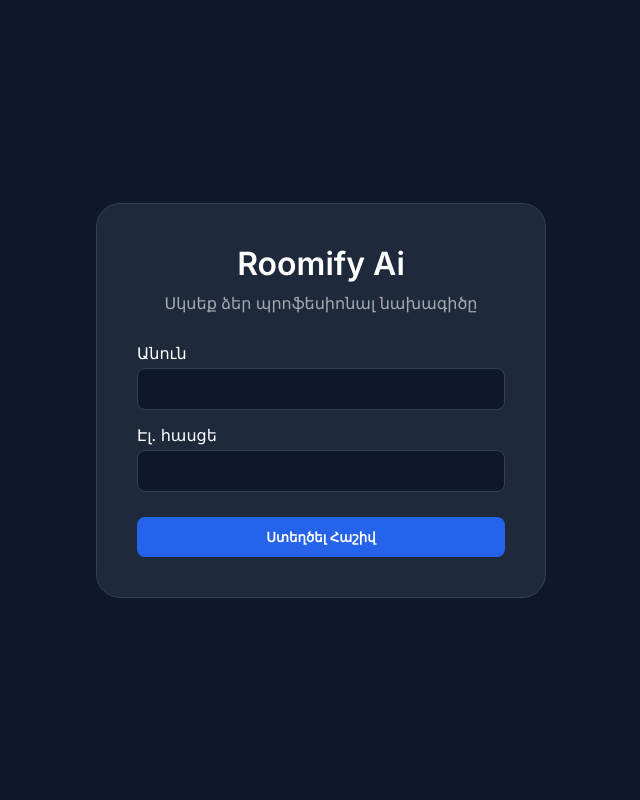
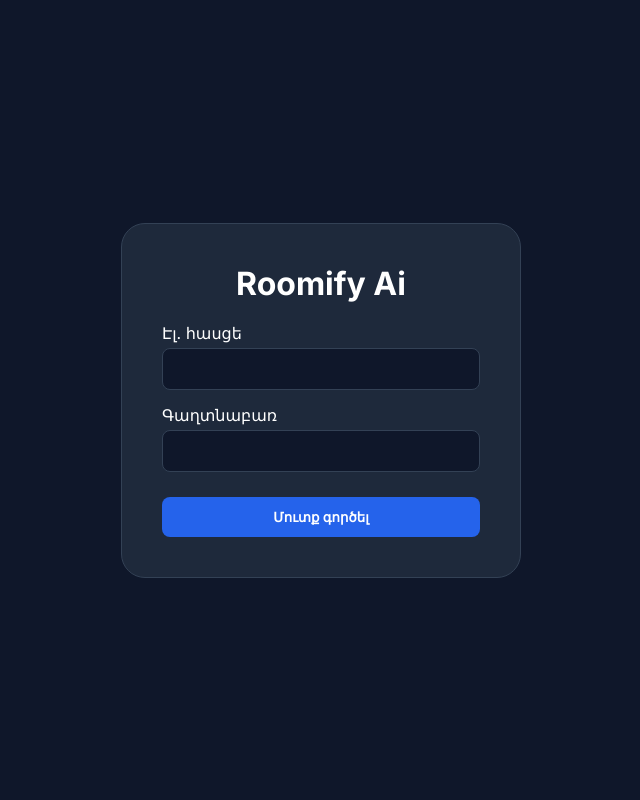
Before and after one commit to aletasevoyan382-glitch/RoomifyAI-V2, a Flask app: page / in a window 1280 px wide. Shown: the whole page, without its empty margins (319-959 px from the left). Run offline with Flask 3, Linux system fonts and the light colour scheme.

Commit message:
Update index.html

```diff
--- a/templates/index.html
+++ b/templates/index.html
@@ -3,93 +3,101 @@
 <head>
     <meta charset="UTF-8">
     <meta name="viewport" content="width=device-width, initial-scale=1.0">
-    <title>Roomify Ai - Pro Designer</title>
-    <link href="https://fonts.googleapis.com/css2?family=Inter:wght@300;400;600&display=swap" rel="stylesheet">
+    <title>Roomify Ai - Pro Suite</title>
+    <link href="https://fonts.googleapis.com/css2?family=Inter:wght@300;400;600;700&display=swap" rel="stylesheet">
     <style>
-        :root { --primary: #2563eb; --dark: #0f172a; --2d-bg: #ffffff; --3d-bg: #1a1a1a; }
+        :root { --primary: #2563eb; --dark: #0f172a; --canvas-2d: #ffffff; --canvas-3d: #1a1a1a; }
         * { margin: 0; padding: 0; box-sizing: border-box; font-family: 'Inter', sans-serif; }
         body { background: var(--dark); color: white; overflow: hidden; }
 
-        /* Auth & Dashboard */
-        .full-screen { position: fixed; inset: 0; display: flex; align-items: center; justify-content: center; z-index: 2000; background: var(--dark); }
-        .card { background: #1e293b; padding: 40px; border-radius: 24px; width: 100%; max-width: 450px; text-align: center; border: 1px solid #334155; }
+        /* Auth Screen */
+        .full-screen { position: fixed; inset: 0; background: var(--dark); display: flex; align-items: center; justify-content: center; z-index: 3000; }
+        .card { background: #1e293b; padding: 40px; border-radius: 24px; width: 100%; max-width: 400px; text-align: center; border: 1px solid #334155; }
         .input-group { text-align: left; margin-bottom: 15px; }
         .input-group input { width: 100%; padding: 12px; background: #0f172a; border: 1px solid #334155; border-radius: 8px; color: white; margin-top: 5px; }
 
+        /* Dashboard */
+        .module-grid { display: grid; grid-template-columns: repeat(3, 1fr); gap: 20px; max-width: 900px; width: 90%; }
+        .module-card { background: #1e293b; padding: 40px; border-radius: 20px; cursor: pointer; border: 1px solid #334155; transition: 0.3s; text-align: center; }
+        .module-card:hover { border-color: var(--primary); transform: translateY(-10px); }
+
         /* Editor Layout */
         .editor-layout { display: grid; grid-template-columns: 280px 1fr; height: 100vh; }
-        .sidebar { background: #1e293b; border-right: 1px solid #334155; padding: 20px; z-index: 100; }
-        .furniture-grid { display: grid; grid-template-columns: 1fr 1fr; gap: 10px; margin-top: 20px; }
-        .item-card { background: #334155; padding: 10px; border-radius: 12px; cursor: pointer; text-align: center; transition: 0.2s; }
-        .item-card:hover { background: var(--primary); }
-        .item-card img { width: 100%; height: 60px; object-fit: contain; margin-bottom: 5px; filter: brightness(1.2); }
+        .sidebar { background: #1e293b; border-right: 1px solid #334155; padding: 20px; overflow-y: auto; }
+        .category-title { font-size: 0.75rem; text-transform: uppercase; color: #64748b; margin: 20px 0 10px; font-weight: 800; }
+        .furniture-grid { display: grid; grid-template-columns: 1fr 1fr; gap: 10px; }
+        .item-card { background: #334155; padding: 10px; border-radius: 12px; cursor: pointer; text-align: center; font-size: 0.7rem; }
+        .item-card img { width: 100%; height: 50px; object-fit: contain; margin-bottom: 5px; filter: brightness(1.1); }
 
-        /* Canvas Styles */
-        .canvas-area { position: relative; overflow: hidden; display: flex; align-items: center; justify-content: center; transition: 0.5s; }
-        #editor-canvas { background: var(--2d-bg); transition: 0.8s cubic-bezier(0.4, 0, 0.2, 1); box-shadow: 0 0 50px rgba(0,0,0,0.5); }
+        /* Canvas Area */
+        .canvas-area { position: relative; overflow: hidden; display: flex; align-items: center; justify-content: center; background: #e2e8f0; transition: 0.5s; }
+        #editor-canvas { background: white; transition: 0.8s cubic-bezier(0.4, 0, 0.2, 1); box-shadow: 0 0 50px rgba(0,0,0,0.2); }
 
-        /* Dashboard Modules */
-        .module-grid { display: grid; grid-template-columns: repeat(3, 1fr); gap: 20px; max-width: 900px; }
-        .module-card { background: #1e293b; padding: 40px; border-radius: 20px; cursor: pointer; border: 1px solid #334155; transition: 0.3s; }
-        .module-card:hover { transform: translateY(-10px); border-color: var(--primary); }
-
-        /* Floating Mode Switch */
-        .mode-switch { position: absolute; top: 30px; left: 50%; transform: translateX(-50%); display: flex; gap: 5px; background: rgba(255,255,255,0.9); padding: 5px; border-radius: 40px; box-shadow: 0 10px 30px rgba(0,0,0,0.2); z-index: 1000; }
-        .mode-btn { padding: 10px 30px; border-radius: 30px; border: none; cursor: pointer; font-weight: 700; transition: 0.3s; }
+        .mode-switch { position: absolute; top: 20px; left: 50%; transform: translateX(-50%); display: flex; background: white; padding: 5px; border-radius: 40px; box-shadow: 0 10px 30px rgba(0,0,0,0.1); z-index: 1000; }
+        .mode-btn { padding: 8px 25px; border-radius: 30px; border: none; cursor: pointer; font-weight: 700; color: #64748b; }
         .mode-btn.active { background: var(--primary); color: white; }
 
+        #scan-overlay { position: fixed; inset: 0; background: rgba(0,0,0,0.9); z-index: 4000; display: none; align-items: center; justify-content: center; flex-direction: column; }
         .hidden { display: none !important; }
-        .btn { width: 100%; padding: 12px; background: var(--primary); color: white; border: none; border-radius: 8px; cursor: pointer; font-weight: 600; margin-top: 10px; }
+        .btn-pro { background: var(--primary); color: white; border: none; padding: 12px; border-radius: 8px; cursor: pointer; font-weight: 600; width: 100%; margin-top: 10px; }
     </style>
 </head>
 <body>
 
-    <!-- 1. Registration -->
+    <!-- Registration -->
     <div id="auth-view" class="full-screen">
         <div class="card">
-            <h1 style="margin-bottom: 10px;">Roomify Ai</h1>
-            <p style="opacity: 0.6; margin-bottom: 30px;">Սկսեք ձեր պրոֆեսիոնալ նախագիծը</p>
+            <h1 style="margin-bottom: 20px;">Roomify Ai</h1>
             <form onsubmit="event.preventDefault(); showDashboard();">
-                <div class="input-group"><label>Անուն</label><input type="text" required></div>
                 <div class="input-group"><label>Էլ. հասցե</label><input type="email" required></div>
-                <button type="submit" class="btn">Ստեղծել Հաշիվ</button>
+                <div class="input-group"><label>Գաղտնաբառ</label><input type="password" required></div>
+                <button type="submit" class="btn-pro">Մուտք գործել</button>
             </form>
         </div>
     </div>
 
-    <!-- 2. Dashboard -->
+    <!-- Dashboard -->
     <div id="dashboard-view" class="full-screen hidden">
         <div class="module-grid">
-            <div class="module-card" onclick="startApp('2d')"><h2 style="font-size: 3rem;">📐</h2><h3>2D Blueprint</h3><p>Սպիտակ հատակագիծ</p></div>
-            <div class="module-card" onclick="startApp('3d')"><h2 style="font-size: 3rem;">🏠</h2><h3>3D Realistic</h3><p>Ծավալային մոդել</p></div>
-            <div class="module-card" onclick="openScanner()"><h2 style="font-size: 3rem;">🤖</h2><h3>AI Scan</h3><p>Լուսանկարից՝ կոդ</p></div>
+            <div class="module-card" onclick="openModule('2d')"><h2>📐</h2><h3>2D Drafting</h3><p>Ճարտարապետական պլան</p></div>
+            <div class="module-card" onclick="openModule('3d')"><h2>🏠</h2><h3>3D Realistic</h3><p>Ծավալային մոդելավորում</p></div>
+            <div class="module-card" onclick="openScanner()"><h2>🤖</h2><h3>AI Scanning</h3><p>Լուսանկարից՝ 2D պլան</p></div>
         </div>
     </div>
 
-    <!-- 3. Editor -->
+    <!-- AI Scan Modal -->
+    <div id="scan-overlay">
+        <h2>Վերբեռնեք սենյակի լուսանկարը</h2>
+        <input type="file" id="ai-input" style="margin: 20px 0; color: white;">
+        <button class="btn-pro" style="width: 250px;" onclick="handleScan()">Սկսել AI Սկանավորումը</button>
+        <button onclick="this.parentElement.style.display='none'" style="margin-top:20px; background:none; color:white; border:none; cursor:pointer;">Չեղարկել</button>
+    </div>
+
+    <!-- Main Editor -->
     <div id="app-view" class="hidden">
         <div class="editor-layout">
             <div class="sidebar">
                 <h3 style="color: var(--primary); margin-bottom: 20px;">Roomify Ai Pro</h3>
+
+                <div class="category-title">Կահույք</div>
                 <div class="furniture-grid">
                     <div class="item-card" onclick="addFurniture('bed')"><img src="https://img.icons8.com/ios-filled/100/ffffff/double-bed.png"><br>Մահճակալ</div>
                     <div class="item-card" onclick="addFurniture('sofa')"><img src="https://img.icons8.com/ios-filled/100/ffffff/sofa.png"><br>Բազմոց</div>
                     <div class="item-card" onclick="addFurniture('table')"><img src="https://img.icons8.com/ios-filled/100/ffffff/table.png"><br>Սեղան</div>
                     <div class="item-card" onclick="addFurniture('plant')"><img src="https://img.icons8.com/ios-filled/100/ffffff/potted-plant.png"><br>Բույս</div>
                 </div>
-                <div style="margin-top: auto; padding-top: 20px;">
-                    <button class="btn" style="background: #334155;" onclick="location.reload()">Ելք</button>
+
+                <div style="margin-top: 40px; padding-top: 20px; border-top: 1px solid #334155;">
+                    <button class="btn-pro" style="background: #334155;" onclick="location.reload()">Վերադառնալ</button>
                 </div>
             </div>
 
-            <div class="canvas-area" id="canvas-area">
+            <div class="canvas-area" id="bg-area">
                 <div class="mode-switch">
                     <button id="btn-2d" class="mode-btn active" onclick="setMode('2d')">2D View</button>
                     <button id="btn-3d" class="mode-btn" onclick="setMode('3d')">3D Real</button>
                 </div>
-                <div id="canvas-container">
-                    <svg id="editor-canvas" width="1000" height="750"></svg>
-                </div>
+                <div id="canvas-container"><svg id="editor-canvas" width="1000" height="750"></svg></div>
             </div>
         </div>
     </div>
```
